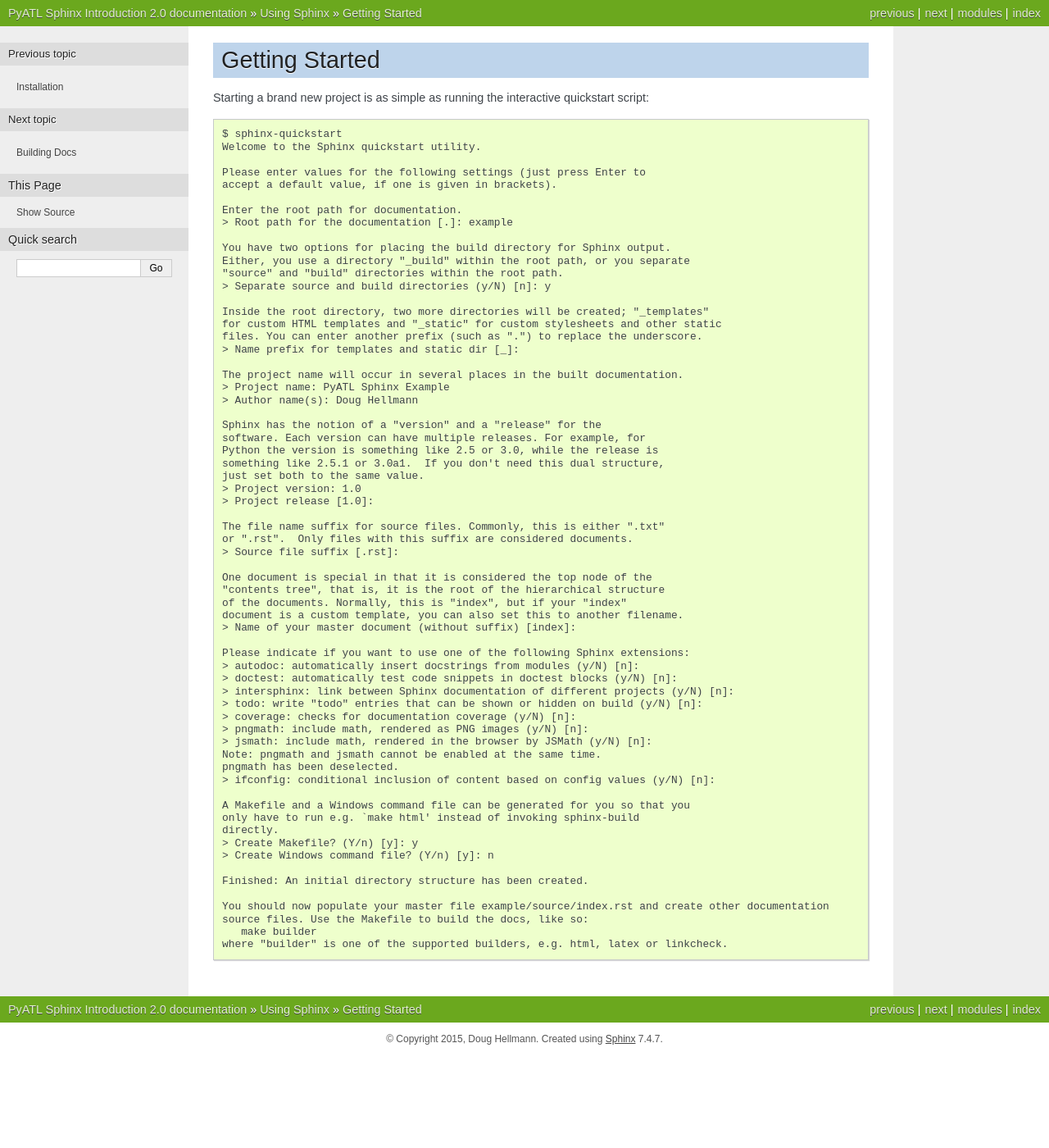
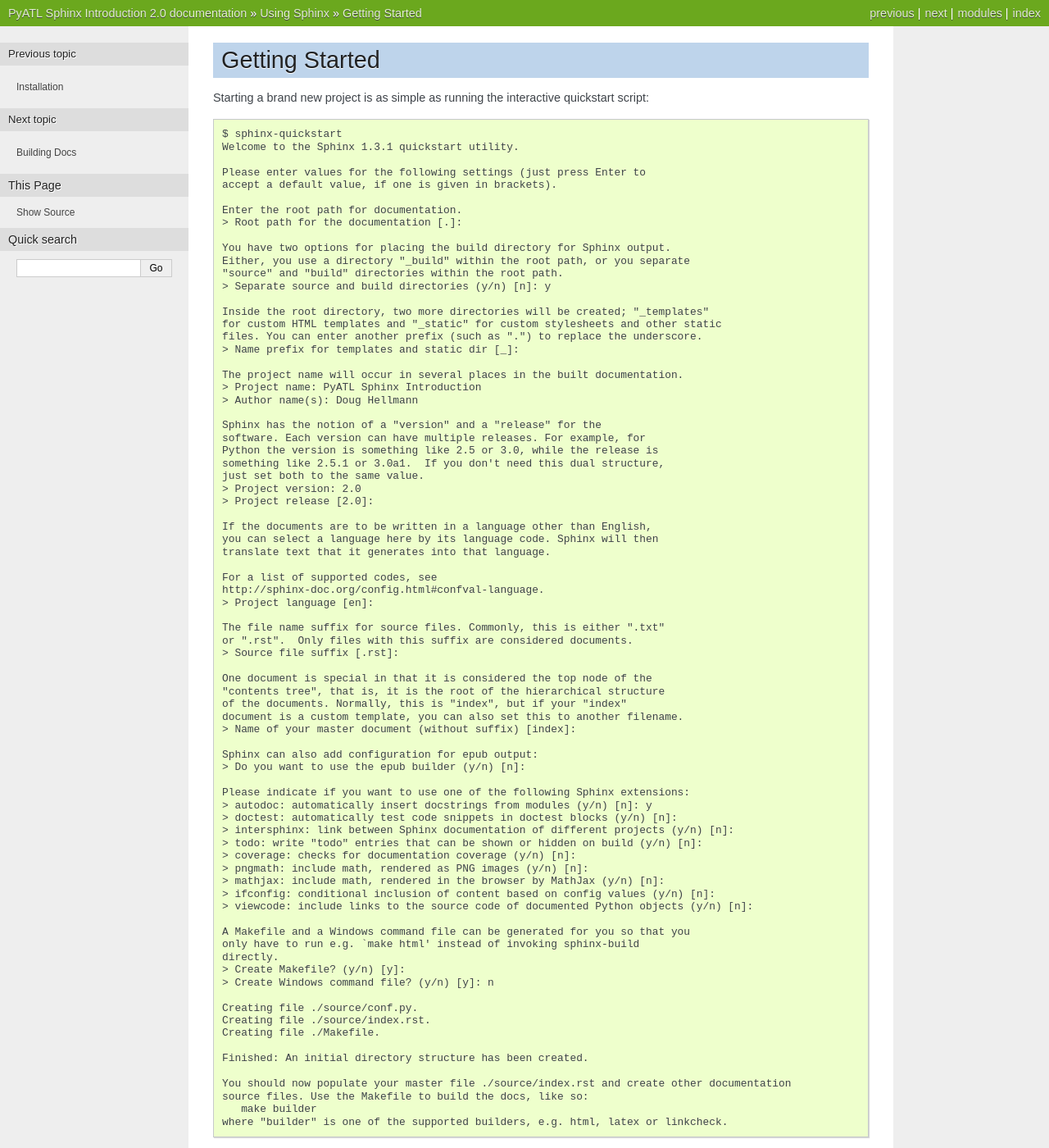
Before and after one commit to dhellmann/pyatl-sphinx-introduction, a Sphinx documentation site: the page built from source/using/new_project.rst, in a window 1280 px wide and 1400 px high. Shown: the whole window at 82% size. Built offline with Sphinx 7.4.7, drawn with Linux system fonts in a browser that asks for light colours; pages that are not in the unit, such as notebooks, are missing from menus.

Commit message:
update output from sphinx-quickstart

```diff
--- a/source/using/new_project.rst
+++ b/source/using/new_project.rst
@@ -4,68 +4,82 @@
 
 Starting a brand new project is as simple as running the interactive quickstart script::
 
-    $ sphinx-quickstart
-    Welcome to the Sphinx quickstart utility.
+   $ sphinx-quickstart
+   Welcome to the Sphinx 1.3.1 quickstart utility.
 
-    Please enter values for the following settings (just press Enter to
-    accept a default value, if one is given in brackets).
+   Please enter values for the following settings (just press Enter to
+   accept a default value, if one is given in brackets).
 
-    Enter the root path for documentation.
-    > Root path for the documentation [.]: example
+   Enter the root path for documentation.
+   > Root path for the documentation [.]:
 
-    You have two options for placing the build directory for Sphinx output.
-    Either, you use a directory "_build" within the root path, or you separate
-    "source" and "build" directories within the root path.
-    > Separate source and build directories (y/N) [n]: y
+   You have two options for placing the build directory for Sphinx output.
+   Either, you use a directory "_build" within the root path, or you separate
+   "source" and "build" directories within the root path.
+   > Separate source and build directories (y/n) [n]: y
 
-    Inside the root directory, two more directories will be created; "_templates"
-    for custom HTML templates and "_static" for custom stylesheets and other static
-    files. You can enter another prefix (such as ".") to replace the underscore.
-    > Name prefix for templates and static dir [_]:
+   Inside the root directory, two more directories will be created; "_templates"
+   for custom HTML templates and "_static" for custom stylesheets and other static
+   files. You can enter another prefix (such as ".") to replace the underscore.
+   > Name prefix for templates and static dir [_]:
 
-    The project name will occur in several places in the built documentation.
-    > Project name: PyATL Sphinx Example
-    > Author name(s): Doug Hellmann
+   The project name will occur in several places in the built documentation.
+   > Project name: PyATL Sphinx Introduction
+   > Author name(s): Doug Hellmann
 
-    Sphinx has the notion of a "version" and a "release" for the
-    software. Each version can have multiple releases. For example, for
-    Python the version is something like 2.5 or 3.0, while the release is
-    something like 2.5.1 or 3.0a1.  If you don't need this dual structure,
-    just set both to the same value.
-    > Project version: 1.0
-    > Project release [1.0]:
+   Sphinx has the notion of a "version" and a "release" for the
+   software. Each version can have multiple releases. For example, for
+   Python the version is something like 2.5 or 3.0, while the release is
+   something like 2.5.1 or 3.0a1.  If you don't need this dual structure,
+   just set both to the same value.
+   > Project version: 2.0
+   > Project release [2.0]:
 
-    The file name suffix for source files. Commonly, this is either ".txt"
-    or ".rst".  Only files with this suffix are considered documents.
-    > Source file suffix [.rst]:
+   If the documents are to be written in a language other than English,
+   you can select a language here by its language code. Sphinx will then
+   translate text that it generates into that language.
 
-    One document is special in that it is considered the top node of the
-    "contents tree", that is, it is the root of the hierarchical structure
-    of the documents. Normally, this is "index", but if your "index"
-    document is a custom template, you can also set this to another filename.
-    > Name of your master document (without suffix) [index]:
+   For a list of supported codes, see
+   http://sphinx-doc.org/config.html#confval-language.
+   > Project language [en]:
 
-    Please indicate if you want to use one of the following Sphinx extensions:
-    > autodoc: automatically insert docstrings from modules (y/N) [n]:
-    > doctest: automatically test code snippets in doctest blocks (y/N) [n]:
-    > intersphinx: link between Sphinx documentation of different projects (y/N) [n]:
-    > todo: write "todo" entries that can be shown or hidden on build (y/N) [n]:
-    > coverage: checks for documentation coverage (y/N) [n]:
-    > pngmath: include math, rendered as PNG images (y/N) [n]:
-    > jsmath: include math, rendered in the browser by JSMath (y/N) [n]:
-    Note: pngmath and jsmath cannot be enabled at the same time.
-    pngmath has been deselected.
-    > ifconfig: conditional inclusion of content based on config values (y/N) [n]:
+   The file name suffix for source files. Commonly, this is either ".txt"
+   or ".rst".  Only files with this suffix are considered documents.
+   > Source file suffix [.rst]:
 
-    A Makefile and a Windows command file can be generated for you so that you
-    only have to run e.g. `make html' instead of invoking sphinx-build
-    directly.
-    > Create Makefile? (Y/n) [y]: y
-    > Create Windows command file? (Y/n) [y]: n
+   One document is special in that it is considered the top node of the
+   "contents tree", that is, it is the root of the hierarchical structure
+   of the documents. Normally, this is "index", but if your "index"
+   document is a custom template, you can also set this to another filename.
+   > Name of your master document (without suffix) [index]:
 
-    Finished: An initial directory structure has been created.
+   Sphinx can also add configuration for epub output:
+   > Do you want to use the epub builder (y/n) [n]:
 
-    You should now populate your master file example/source/index.rst and create other documentation
-    source files. Use the Makefile to build the docs, like so:
-       make builder
-    where "builder" is one of the supported builders, e.g. html, latex or linkcheck.
+   Please indicate if you want to use one of the following Sphinx extensions:
+   > autodoc: automatically insert docstrings from modules (y/n) [n]: y
+   > doctest: automatically test code snippets in doctest blocks (y/n) [n]:
+   > intersphinx: link between Sphinx documentation of different projects (y/n) [n]:
+   > todo: write "todo" entries that can be shown or hidden on build (y/n) [n]:
+   > coverage: checks for documentation coverage (y/n) [n]:
+   > pngmath: include math, rendered as PNG images (y/n) [n]:
+   > mathjax: include math, rendered in the browser by MathJax (y/n) [n]:
+   > ifconfig: conditional inclusion of content based on config values (y/n) [n]:
+   > viewcode: include links to the source code of documented Python objects (y/n) [n]:
+
+   A Makefile and a Windows command file can be generated for you so that you
+   only have to run e.g. `make html' instead of invoking sphinx-build
+   directly.
+   > Create Makefile? (y/n) [y]:
+   > Create Windows command file? (y/n) [y]: n
+
+   Creating file ./source/conf.py.
+   Creating file ./source/index.rst.
+   Creating file ./Makefile.
+
+   Finished: An initial directory structure has been created.
+
+   You should now populate your master file ./source/index.rst and create other documentation
+   source files. Use the Makefile to build the docs, like so:
+      make builder
+   where "builder" is one of the supported builders, e.g. html, latex or linkcheck.
```
